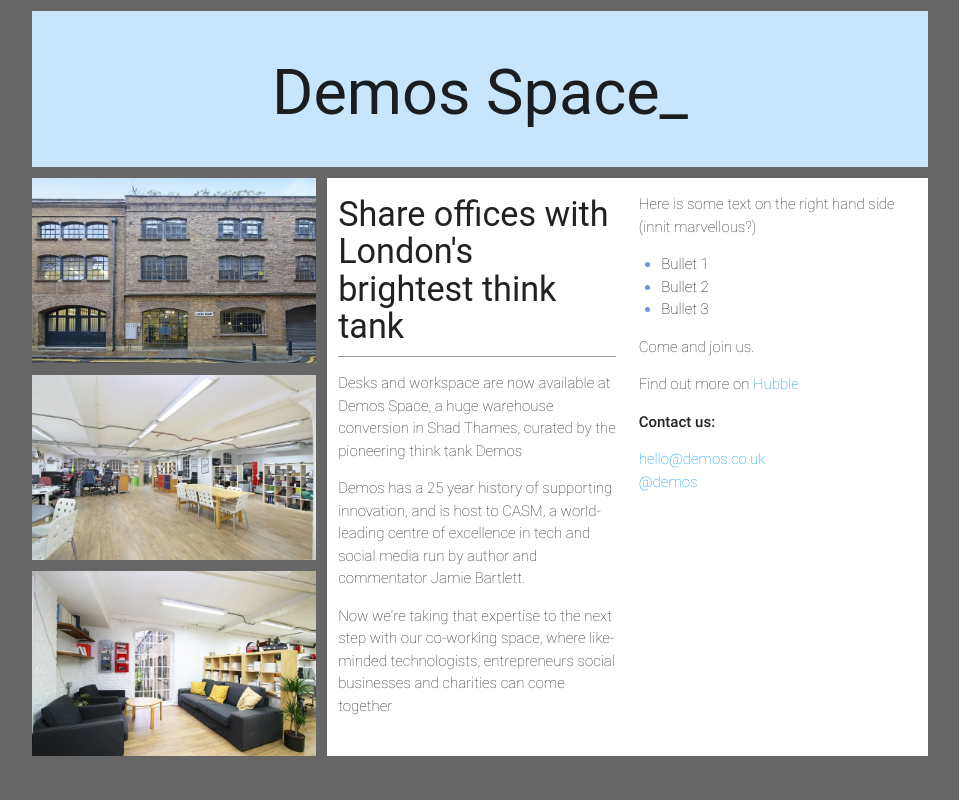
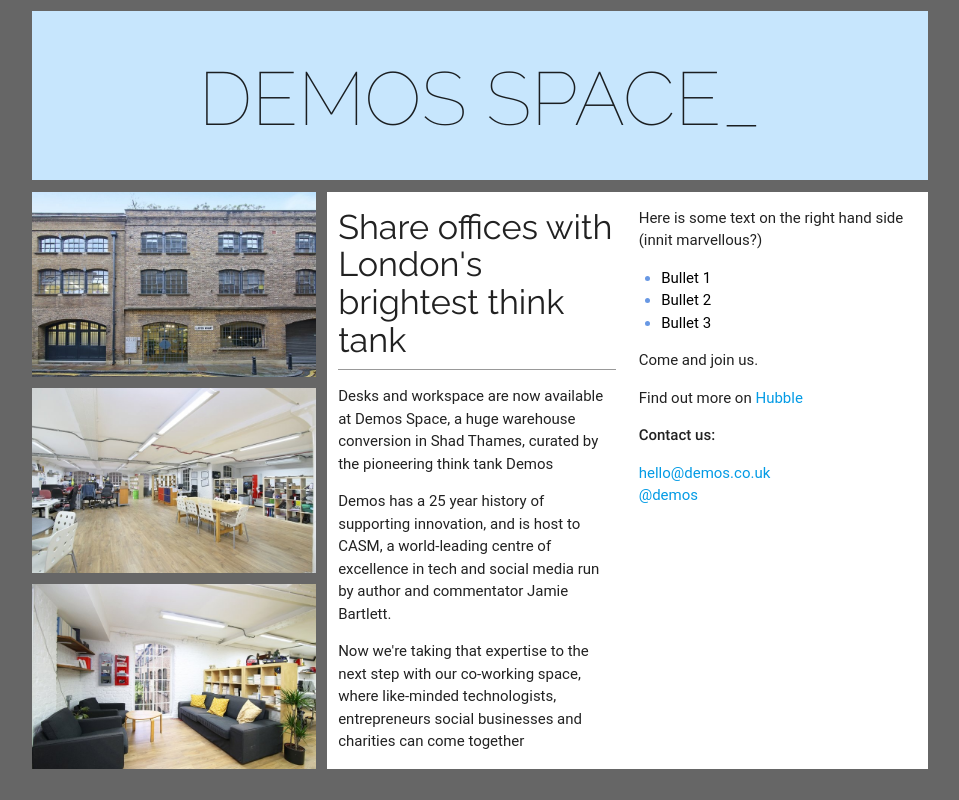
Before and after one commit to joshsmith2/demos-space, a plain HTML site: page demos_space.html in a window 1280 px wide. Shown: the whole page, without its empty margins (160-1119 px from the left). Drawn offline with Linux system fonts and the light colour scheme; a web font is replaced by a local one.

Commit message:
Fixed title

```diff
--- a/css/main.css
+++ b/css/main.css
@@ -1,12 +1,15 @@
 body {
     background-color: #666;
-    font-weight: lighter;
+}
+
+.raleway {
+    font-family: 'Raleway', 'Roboto', sans-serif;
 }
 
 #titleholder{
     padding: 15px;
     margin: .75rem 0;
-    background-color: #c7e6fd
+    background-color: #c7e6fd;
 }
 
 #title-box{
@@ -15,6 +18,9 @@
 
 #title{
     text-align: center;
+    font-weight: 100;
+    text-transform: uppercase;
+    font-size: 5rem;
 }
 
 .underline {
--- a/demos_space.html
+++ b/demos_space.html
@@ -5,14 +5,14 @@
     <title>Demos Space_</title>
     <link rel="stylesheet" type="text/css" href="css/main.css" />
     <link rel="stylesheet" type="text/css" href="css/materialize.min.css" />
-    <link href="https://fonts.googleapis.com/css?family=Raleway:200,400" rel="stylesheet">
+    <link href="https://fonts.googleapis.com/css?family=Raleway:100,200,400" rel="stylesheet">
 </head>
 <body>
     <div class="container">
         <div class="row">
             <div class="col m12 s12">
                 <div id="titleholder">
-                <h1 id="title">Demos Space_</h1>
+                <h1 id="title" class="raleway">Demos Space_</h1>
                 </div>
             </div>
             <div id="left-strip" class="col s6 m4 s12">
@@ -22,7 +22,7 @@
             </div>
             <div id="right-strip" class="col m8">
                     <div class="col m6 white text-col">
-                        <h4 class="underline">Share offices with London's brightest think tank</h4>
+                        <h4 class="underline raleway">Share offices with London's brightest think tank</h4>
                         <p class="strong">Desks and workspace are now available at Demos Space, a huge warehouse conversion in Shad Thames, curated by the pioneering think tank Demos</p>
                         <p>Demos has a 25 year history of supporting innovation, and is host to CASM, a world-leading centre of excellence in tech and social media run by author and commentator Jamie Bartlett.</p>
                         <p>Now we're taking that expertise to the next step with our co-working space, where like-minded technologists, entrepreneurs social businesses and charities can come together</p>
```
